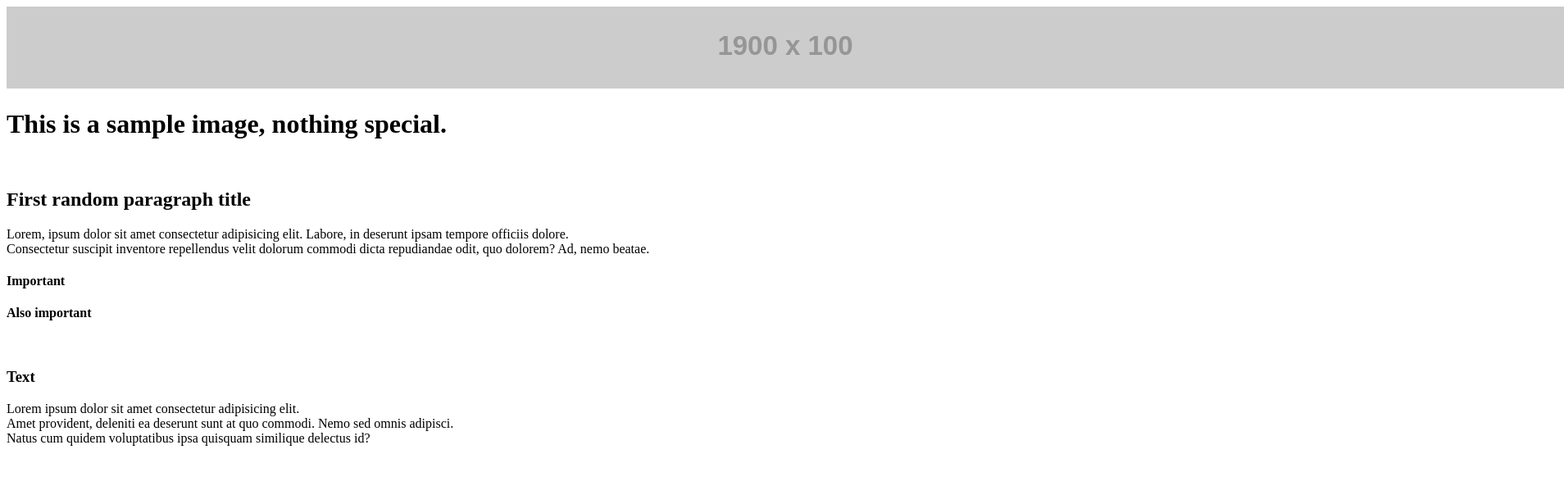
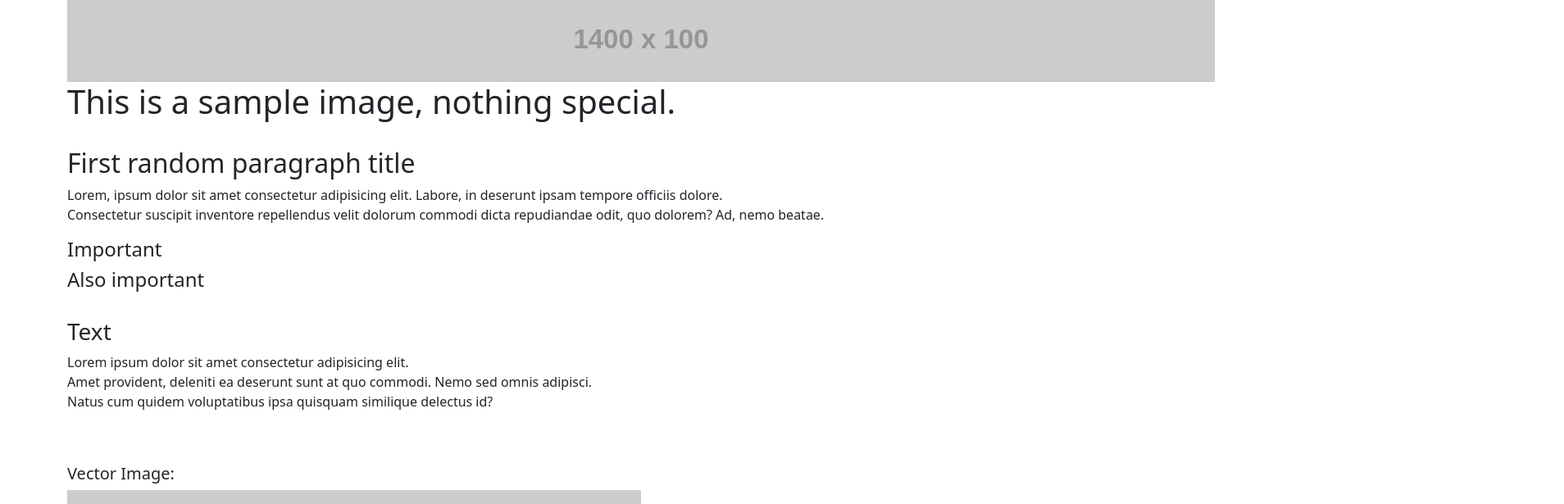
Before and after one commit to gyarab/2024_wt_sz_wimmer, a plain HTML site: page static_web/one.html in a window 1280 px wide. Shown: the top 615 px of the page at 82% size, 1908 px wide, since content can reach past the window. Drawn offline with nearby package versions, Linux system fonts and the light colour scheme; placeholder pictures from the web are drawn by us.

Commit message:
preparing one.html

```diff
--- a/static_web/one.html
+++ b/static_web/one.html
@@ -4,9 +4,11 @@
 	<meta charset="UTF-8">
 	<meta name="viewport" content="width=device-width, initial-scale=1.0">
 	<title>Enter name here</title>
+	<link href="https://cdn.jsdelivr.net/npm/bootstrap@5.3.3/dist/css/bootstrap.min.css" rel="stylesheet" integrity="sha384-QWTKZyjpPEjISv5WaRU9OFeRpok6YctnYmDr5pNlyT2bRjXh0JMhjY6hW+ALEwIH" crossorigin="anonymous">
 </head>
 <body>
-	<img src="https://placehold.co/1900x100.png" alt="Rast Picture">
+	<div class="container">
+		<img src="https://placehold.co/1400x100.png" alt="Rast Picture">
 
 		<h1>This is a sample image, nothing special.</h1>
 
@@ -54,5 +56,6 @@
 		<br>
 
 		<h6>User shouldn't be able to read this</h6>
+	</div>
 </body>
 </html>
```
Lines whose indentation alone changed are shown as unchanged.
